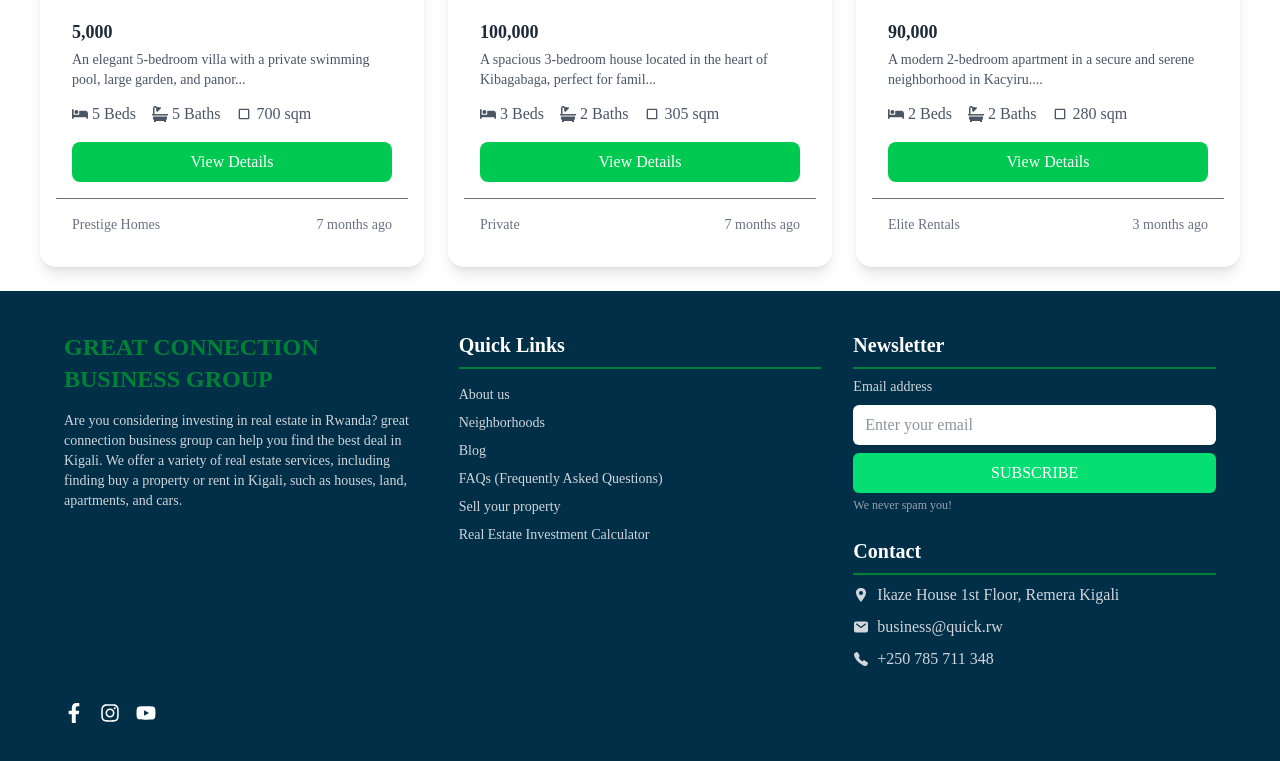
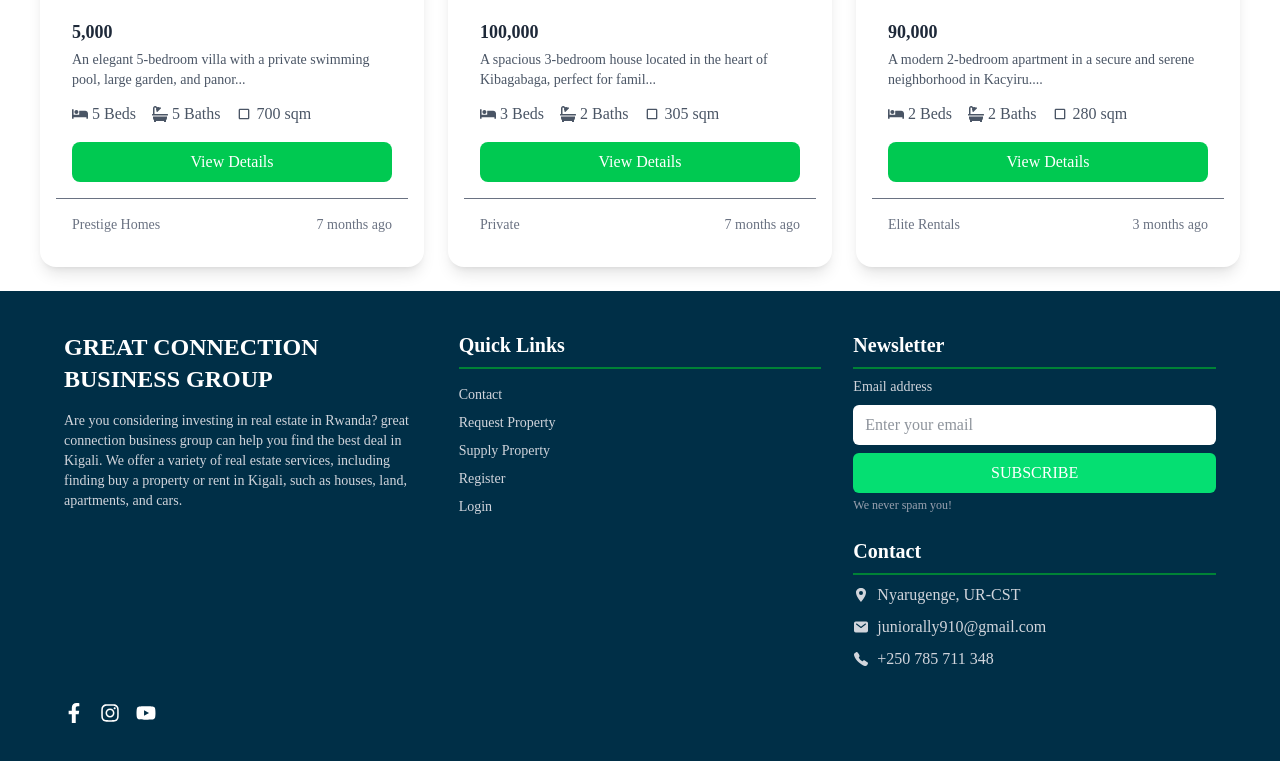
Before and after one commit to Pacifique-11/great-connection, a React (Vite) app: page / in a window 1280 px wide. Shown: the part 1071-1832 px from the top of the page. Built offline with nearby package versions, Linux system fonts and the light colour scheme.

Commit message:
clickable email, location and number

```diff
--- a/src/components/Buy/BuyApartment.jsx
+++ b/src/components/Buy/BuyApartment.jsx
@@ -6,7 +6,7 @@ import Properties from "../../assets/property"
 
 const BuyApartment = () => {
   return (
-    <div className="flex flex-wrap gap-6 justify-center py-6">
+    <div className="flex flex-wrap gap-6 justify-center py-6 mt-20">
       {Properties.map((property) => (
         <div key={property.id} className="max-w-sm rounded-2xl overflow-hidden shadow-lg p-4 bg-white">
           {/* Property Image and Status */}
--- a/src/components/Buy/BuyHouse.jsx
+++ b/src/components/Buy/BuyHouse.jsx
@@ -6,7 +6,7 @@ import Properties from '../../assets/property';
 
 const BuyHouse = () => {
   return (
-    <div className="flex flex-wrap gap-6 justify-center py-6">
+    <div className="flex flex-wrap gap-6 justify-center py-6 mt-20">
           {Properties.map((property) => (
             <div key={property.id} className="max-w-sm rounded-2xl overflow-hidden shadow-lg p-4 bg-white">
               {/* Property Image and Status */}
--- a/src/components/Footer.jsx
+++ b/src/components/Footer.jsx
@@ -2,6 +2,7 @@ import React from 'react'
 import { FaFacebookF, FaInstagram, FaYoutube } from "react-icons/fa";
 import { IoLocationSharp, IoMail, IoCall } from "react-icons/io5";
 import { BsWhatsapp } from "react-icons/bs";
+import { Link } from "react-router-dom";
 
 
 const Footer = () => {
@@ -11,7 +12,7 @@ const Footer = () => {
 
         <div>
           <h2 className="text-2xl font-bold flex items-center">
-            <span className="text-green-700">GREAT CONNECTION BUSINESS GROUP</span>
+            <span className="text-white">GREAT CONNECTION BUSINESS GROUP</span>
           </h2>
           <p className="mt-4 text-gray-300 text-sm">
             Are you considering investing in real estate in Rwanda? great connection business group
@@ -27,12 +28,11 @@ const Footer = () => {
             Quick Links
           </h3>
           <ul className="mt-4 space-y-2 text-gray-300 text-sm">
-            <li>About us</li>
-            <li>Neighborhoods</li>
-            <li>Blog</li>
-            <li>FAQs (Frequently Asked Questions)</li>
-            <li>Sell your property</li>
-            <li>Real Estate Investment Calculator</li>
+           <li> <Link to='/contact'>Contact</Link></li>
+           <li>  <Link to='request-property'>Request Property</Link></li>
+           <li> <Link to='supply-property'>Supply Property</Link></li>
+           <li> <Link to='register'>Register</Link></li>
+           <li> <Link to='login'>Login</Link></li>
           </ul>
         </div>
 
@@ -63,15 +63,34 @@ const Footer = () => {
             </h3>
             <p className="flex items-center mt-2 text-gray-300">
               <IoLocationSharp className="mr-2 border-green-700" />
-              Ikaze House 1st Floor, Remera Kigali
+              <a
+                href="https://www.google.com/maps?q=Nyarugenge,UR-CST"
+                target="_blank"
+                rel="noopener noreferrer"
+                className="hover:text-green-500"
+              >
+                Nyarugenge, UR-CST
+              </a>
             </p>
             <p className="flex items-center mt-2 text-gray-300">
               <IoMail className="mr-2 border-green-700" />
-              business@quick.rw
+              <a
+                href="https://mail.google.com/mail/?view=cm&to=juniorally910@gmail.com"
+                target="_blank"
+                rel="noopener noreferrer"
+                className="hover:text-green-500"
+              >
+                juniorally910@gmail.com
+              </a>
             </p>
             <p className="flex items-center mt-2 text-gray-300">
               <IoCall className="mr-2 border-green-700" />
-              +250 785 711 348
+              <a
+                href="tel:+250785711348"
+                className="hover:text-green-500"
+              >
+                +250 785 711 348
+              </a>
             </p>
           </div>
         </div>
--- a/src/components/Rent/RentApartment.jsx
+++ b/src/components/Rent/RentApartment.jsx
@@ -6,7 +6,7 @@ import Properties from '../../assets/property';
 
 const RentApartment = () => {
   return (
-    <div className="flex flex-wrap gap-6 justify-center py-6">
+    <div className="flex flex-wrap gap-6 justify-center py-6 mt-20">
       {Properties.map((property) => (
         <div key={property.id} className="max-w-sm rounded-2xl overflow-hidden shadow-lg p-4 bg-white">
           {/* Property Image and Status */}
--- a/src/components/Rent/RentHouse.jsx
+++ b/src/components/Rent/RentHouse.jsx
@@ -6,7 +6,7 @@ import Properties from '../../assets/property';
 
 const RentHouse = () => {
   return (
-    <div className="flex flex-wrap gap-6 justify-center py-6">
+    <div className="flex flex-wrap gap-6 justify-center py-6 mt-20">
       {Properties.map((property) => (
         <div key={property.id} className="max-w-sm rounded-2xl overflow-hidden shadow-lg p-4 bg-white">
           {/* Property Image and Status */}
```
